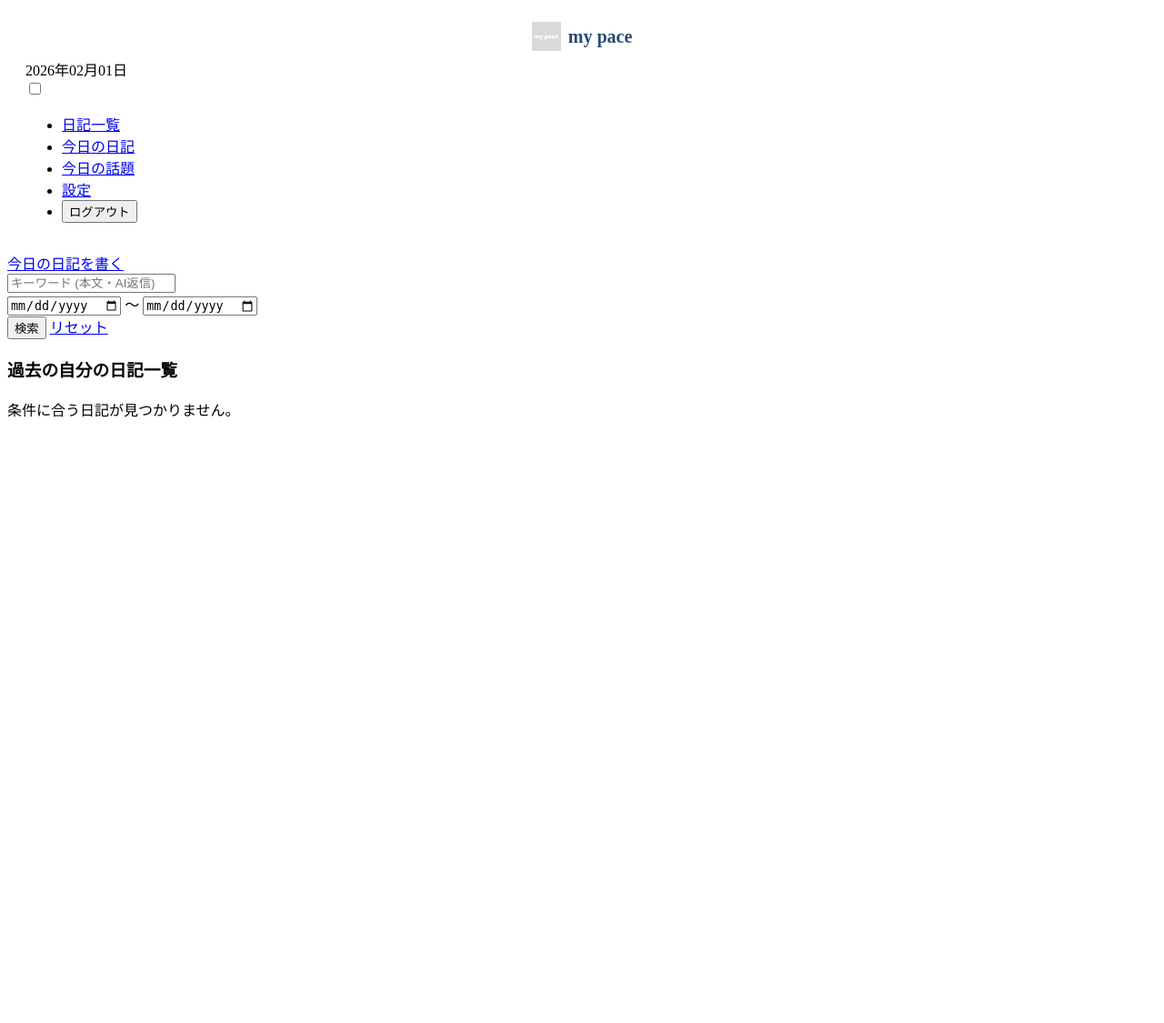
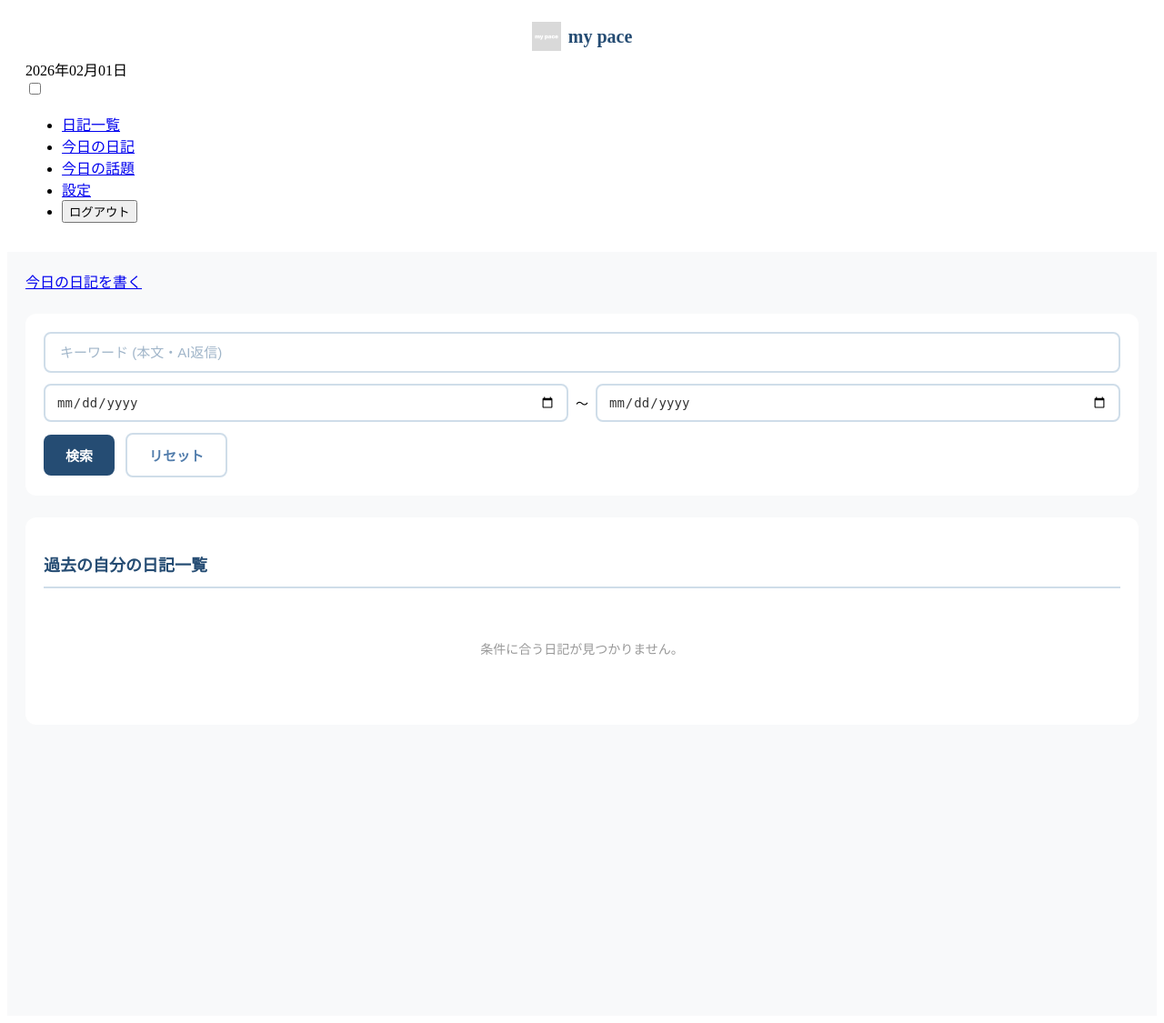
Before and after one commit to Tech-Jam-KDG-2026-Winter/Team-1-Django, a Django app: page / in a window 1280 px wide. Shown: the whole page at 91% size. Before the commit the page ends 459 px from the top, so only its background shows below. Run offline with Django 5.2, Linux system fonts and the light colour scheme; the visitor is signed in with stand-in values (Sample User, id 1).

Commit message:
日記一覧画面デザインの実装

```diff
--- a/static/css/style.css
+++ b/static/css/style.css
@@ -1,5 +1,5 @@
 @charset "UTF-8";
-/* 会員登録のページ全体 */
+/* 会員登録画面 */
 .user-create-container{
     max-width: 100%;
     margin: 0;
@@ -52,6 +52,7 @@
     letter-spacing: 0.3px;
 }
 
+/* フォーム */
 .form-group input[type="text"],
 .form-group input[type="password"]{
     width: 100%;
@@ -86,13 +87,14 @@
     accent-color: #527dac;
 }
 
+/* 会員登録ボタン */
 .btn-submit{
     width: 100%;
     padding: 14px;
     font-size: 16px;
     font-weight: 600;
     color: #ffffff;
-    background: linear-gradient(135deg,#3c5c7e);
+    background: #254c73;
     border: none;
     border-radius: 8px;
     cursor: pointer;
@@ -103,7 +105,7 @@
 }
 
 .btn-submit:active{
-    background: linear-gradient(135deg,#547fac);
+    background: #527dac;
     transform: scale(0.98);
 }
 
@@ -157,6 +159,8 @@
     height: 32px;
     object-fit: contain;
 }
+
+/* ログイン画面 */
 .login-container{
     max-width: 100%;
     margin: 0;
@@ -174,6 +178,8 @@
     margin-bottom: 28px;
     letter-spacing: 0.5px;
 }
+
+/* エラー */
 .error-msg{
     padding: 12px 16px;
     margin-bottom: 20px;
@@ -184,13 +190,15 @@
     border-left: 4px solid #c33;
     text-align: center;
 }
+
+/* ログインボタン */
 .btn-login{
     width: 100%;
     padding: 14px;
     font-size: 16px;
     font-weight: 600;
     color: #ffffff;
-    background: linear-gradient(135deg,#254c73 100%);
+    background:#254c73;
     border: none;
     border-radius: 8px;
     cursor: pointer;
@@ -202,7 +210,7 @@
 
 
 .btn-login:active{
-    background: linear-gradient(135deg,#26567c 100%);
+    background: #527dac;
     transform: scale(0.98);
 }
 
@@ -226,13 +234,185 @@
     padding: 4px 8px;
     -webkit-tap-highlight-color: transparent;
 }
+
 .login-footer a:active{
     color: #254c73;
 }
 
-@media (max-width:375px) {
+/* 日記一覧画面 */
+.index-container{
+    max-width: 100%;
+    margin: 0;
+    padding: 20px;
+    background: #f8f9fa;
+    min-height: 100vh;
+}
+
+.write-link-area{
+    margin-bottom: 24px;
+}
+
+.btn-wtire{
+    display: block;
+    width: 100%;
+    padding: 16px;
+    font-size: 16px;
+    font-weight: 600;
+    color: #ffffff;
+    background:#254c73;
+    text-align: center;
+    text-decoration: none;
+    border-radius: 8px;
+    transition: all 0.3s ease;
+    letter-spacing: 0.5px;
+    -webkit-tap-highlight-color: transparent;
+}
+.btn-write:active{
+    background:#2e6897;
+    transform: scale(0.98);
+}
+.search-section{
+    background: #ffffff;
+    padding: 20px;
+    border-radius: 12px;
+    margin-bottom: 24px;
+}
+.search-form input[type="text"]{
+    width: 100%;
+    padding: 12px 16px;
+    font-size: 15px;
+    border: 2px solid #cfdde9;
+    border-radius: 8px;
+    background: #ffffff;
+    color: #333;
+    margin-bottom: 12px;
+    box-sizing: border-box;
+    -webkit-appearance: none;
+    appearance: none;
+}
+.search-form input[type="text"]:focus{
+    outline: none;
+    border-color: #527dac;
+}
+
+.search-form input[type="text"]::placeholder{
+    color: #a0b5c9;
+}
+.date-range{
+    display: flex;
+    align-items: center;
+    gap: 8px;
+    margin-bottom: 12px;
+    font-size: 14px;
+    columns: #254c73;
+}
+
+.date-range input[type="date"]{
+    flex: 1;
+    padding: 10px 12px;
+    font-size: 14px;
+    border: 2px solid #cfdde9;
+    border-radius: 8px;
+    background: #ffffff;
+    color: #333;
+    box-sizing: border-box;
+    -webkit-appearance: none;
+    appearance: none;
+}
+.date-range input[type="date"]:focus{
+    outline: none;
+    border-color: #527dac;
+}
+
+.btn-search,
+.btn-reset{
+    display: inline-block;
+    padding: 12px 24px;
+    font-size: 15px;
+    font-weight: 600;
+    border-radius: 8px;
+    text-decoration: none;
+    text-align: center;
+    transition: all 0.3s ease;
+    cursor: pointer;
+    -webkit-tap-highlight-color: transparent;
+    border: none;
+}
+
+.btn-search{
+    background: #254c73;
+    color: #ffffff;
+    margin-right: 8px;
+}
+
+.btn-search:active{
+    background: #527dac;
+    transform: scale(0.98);
+}
+
+.btn-reset{
+    background: #ffffff;
+    color: #527dac;
+    border: 2px solid #cfdde9;
+}
+
+.btn-reset:active{
+    background: #f8f9fa;
+    border-color: #527dac;
+}
+.diary-list{
+    background: #ffffff;
+    padding: 20px;
+    border-radius: 12px;
+}
+.diary-list h3{
+    font-size: 18px;
+    font-weight: 600;
+    color: #254c73;
+    margin-bottom: 16px;
+    padding-bottom: 12px;
+    border-bottom: 2px solid #cfdde9;
+}
+.diary-item{
+    display: block;
+    padding: 16px;
+    margin-bottom: 12px;
+    background: #f8f9fa;
+    border-radius: 8px;
+    text-decoration: none;
+    transition: all 0.3s ease;
+    -webkit-tap-highlight-color: transparent;
+}
+.diary-item:active{
+    background: #e8f0f8;
+    transform: translateX(4px);
+}
+.diary-item .date{
+    display: block;
+    font-size: 14px;
+    font-weight: 600;
+    color: #527dac;
+    margin-bottom: 8px;
+}
+.diary-item .excerpt{
+    font-size: 14px;
+    color: #666;
+    margin: 0;
+    line-height: 1.5;
+
+}
+.diary-list > p{
+    text-align: center;
+    padding: 40px 20px;
+    color: #999;
+    font-size: 14px
+}
+
+/* スマホ対応 */
+@media (max-width: 375px) {
     .user-create-container,
-    .login-container{
+    .login-container,
+    .index-container {
         padding: 20px 16px;
     }
 
@@ -240,4 +420,15 @@
     .login-container h2 {
         font-size: 22px;
     }
+
+    .search-section,
+    .diary-list {
+        padding: 16px;
+    }
+
+    .btn-search,
+    .btn-reset {
+        padding: 10px 20px;
+        font-size: 14px;
+    }
 }
```
Also changed, not shown: 1 other file.
